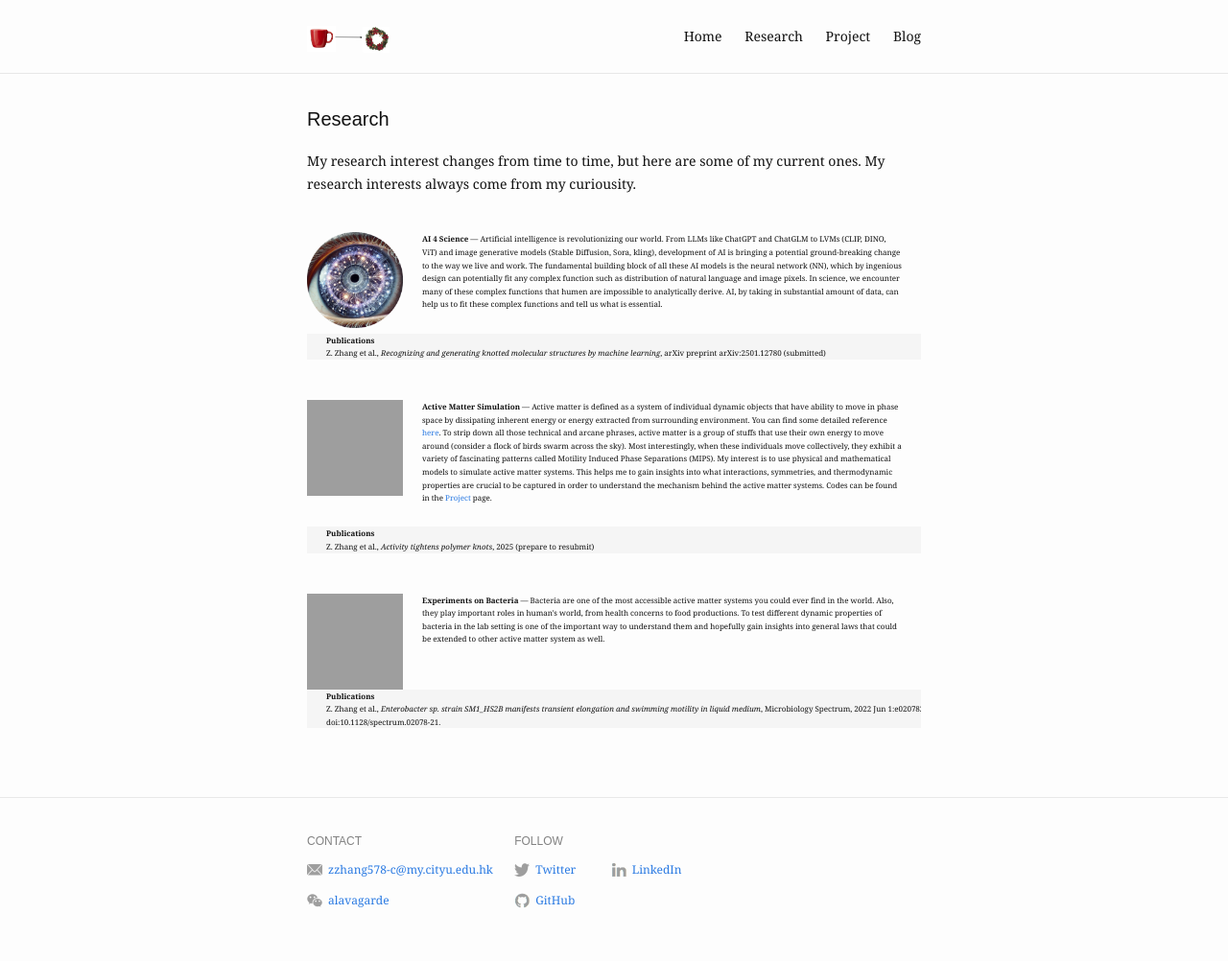
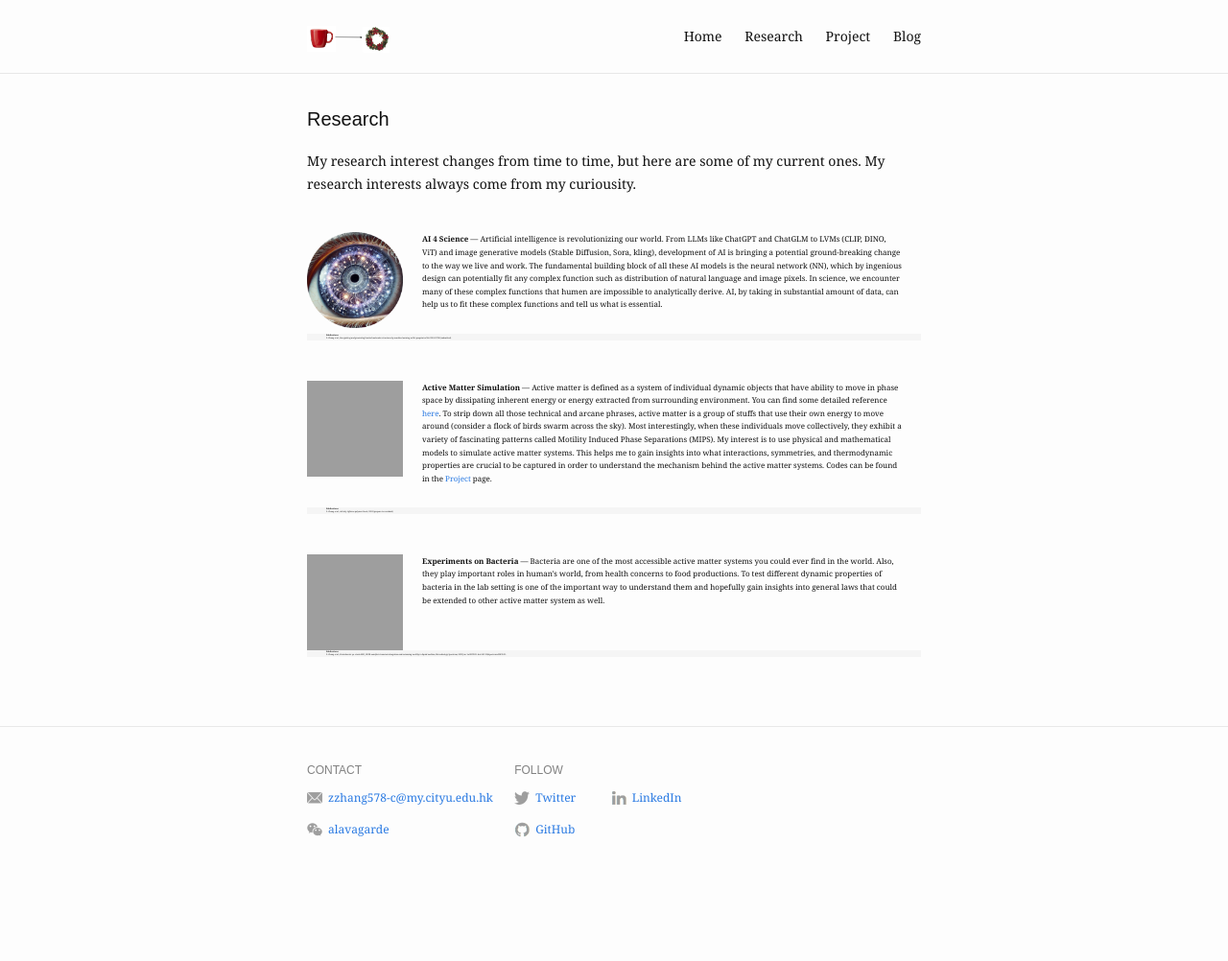
Before and after one commit to kizzhang/kizzhang.github.io, a Jekyll site: the page built from research.md, in a window 1280 px wide. Shown: the whole page at 96% size. Built offline with Jekyll 4.4.1, drawn with Linux system fonts in a browser that asks for light colours; after the commit the page ends 928 px from its top, so only the background shows below that.

Commit message:
Update _research.scss

```diff
--- a/_sass/_research.scss
+++ b/_sass/_research.scss
@@ -20,7 +20,7 @@
 
 .research-pub{
   float: left;
-  font-size: 8px;
+  font-size: 2px;
   padding-right: 20px;
   padding-left: 20px;
   width: 650px;
```
